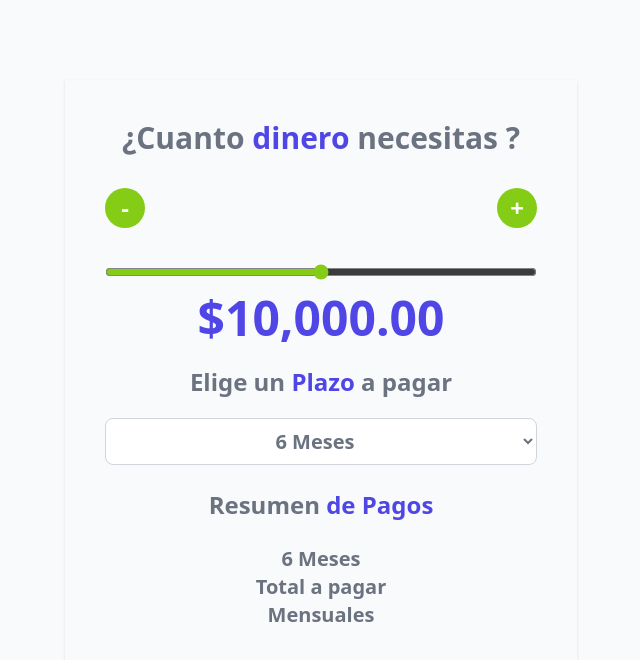
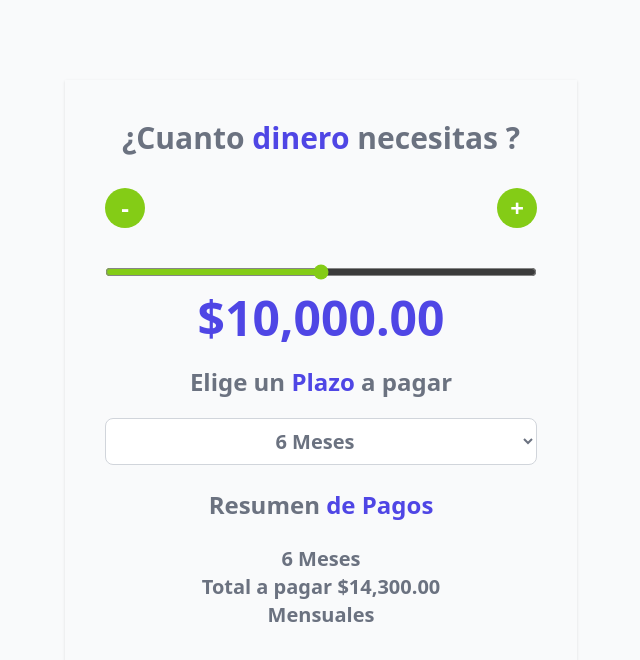
Before and after one commit to cuourses/cotizadorPrestamo-React, a React (Vite) app: page / in a window 1280 px wide. Shown: the top 660 px of the page, without its empty margins (319-959 px from the left). Built offline with nearby package versions, Linux system fonts and the light colour scheme.

Commit message:
[ADD] total a pagar

```diff
--- a/src/App.jsx
+++ b/src/App.jsx
@@ -1,12 +1,18 @@
-import { useState } from "react"
+import { useState, useEffect } from "react"
 import Header from "./components/Header"
 import Button from "./components/Button";
-import { formatearCantidad } from "./helpers";
+import { calcularTotalPagar, formatearCantidad } from "./helpers";
 
 function App() {
   const [cantidad, setCantidad] = useState(10000);
   const [meses, setMeses] = useState(6);
   const [total, setTotal] = useState(0);
+
+  // Cuando el componente esta listo ó cuando uno de los state cambia
+  useEffect(() => {
+    const resultadoTotalPagar = calcularTotalPagar(cantidad, meses);
+    setTotal(resultadoTotalPagar)
+  }, [cantidad, meses])
 
   const MIN = 0;
   const MAX = 20000;
@@ -72,7 +78,7 @@ function App() {
       <select
         className="mt-5 w-full p-2 bg-white border border-gray-300 rounded-lg text-center text-xl font-bold text-gray-500 outline-none"
         value={meses}
-        onChange={e => setMeses(e.target.value)}
+        onChange={e => setMeses(Number(e.target.value))}
       >
         <option value="6">6 Meses</option>
         <option value="12">12 Meses</option>
@@ -86,7 +92,7 @@ function App() {
         </h2>
 
         <p className="text-xl text-gray-500 text-center font-bold">{meses} Meses </p>
-        <p className="text-xl text-gray-500 text-center font-bold"> Total a pagar </p>
+        <p className="text-xl text-gray-500 text-center font-bold"> Total a pagar {formatearCantidad(total)}</p>
         <p className="text-xl text-gray-500 text-center font-bold"> Mensuales </p>
       </div>
     </div>
```
